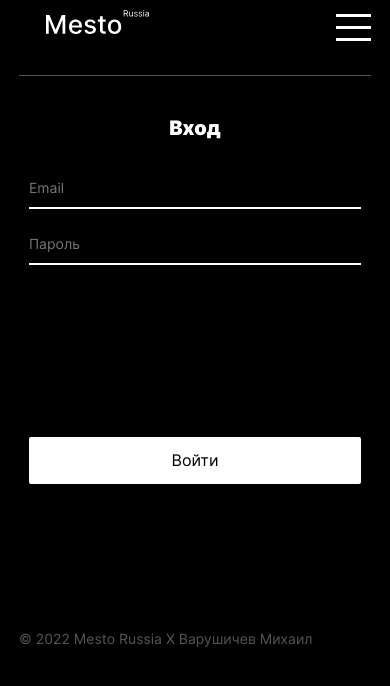
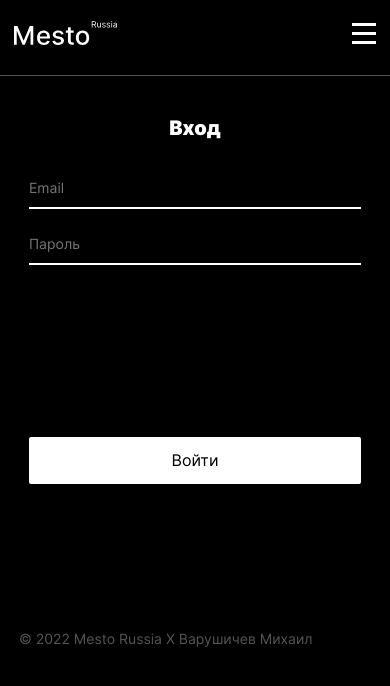
Before and after one commit to Mikeloangel/react-mesto-auth, a React (Create React App) app: page /sign-in in a window 390 px wide. Shown: the top 686 px of the page. Built offline with nearby package versions, Linux system fonts and the light colour scheme; no server answers.

Commit message:
feat: css adaptive for header on mobile

```diff
--- /dev/null
+++ b/src/blocks/section-header/__bar/section-header__bar.css
@@ -0,0 +1,11 @@
+.section-header__bar {
+  width: 100%;
+  display: flex;
+  justify-content: space-between;
+}
+
+@media screen and (max-width:555px) {
+  .section-header__bar{
+    padding: 10px 0 0 0;
+  }
+}
--- /dev/null
+++ b/src/blocks/section-header/__burger-stripe/section-header__burger-stripe.css
@@ -0,0 +1,37 @@
+.section-header__burger-stripe,
+.section-header__burger-stripe::after,
+.section-header__burger-stripe::before {
+  --color: var(--coloron-primary, #fff);
+  --transition: var(--hover-transition);
+
+  position: absolute;
+  top: 2px;
+  left: 0;
+  width: 100%;
+  height: 3px;
+  background-color: var(--color);
+
+  transition: var(--transition);
+}
+
+.section-header__burger-stripe::after {
+  content: '';
+  top: 9px;
+}
+
+.section-header__burger-stripe::before {
+  content: '';
+  top: 18px;
+}
+
+.section-header__burger_open .section-header__burger-stripe {
+  transform: rotate(45deg) translate(7px, 9px);
+}
+
+.section-header__burger_open .section-header__burger-stripe::after {
+  transform: rotate(-90deg) translate(10px, 0px)
+}
+
+.section-header__burger_open .section-header__burger-stripe::before {
+  transform: scaleX(0) translate(0px, -24px) rotate(-45deg);
+}
--- /dev/null
+++ b/src/blocks/section-header/__burger/section-header__burger.css
@@ -0,0 +1,16 @@
+.section-header__burger {
+  width: 24px;
+  height: 24px;
+  position: relative;
+  margin-right: 14px;
+
+  cursor: pointer;
+
+  visibility: hidden;
+}
+
+@media screen and (max-width:555px){
+  .section-header__burger {
+    visibility: visible;
+  }
+}
--- a/src/blocks/section-header/__link_shaded/section-header__link_shaded.css
+++ b/src/blocks/section-header/__link_shaded/section-header__link_shaded.css
@@ -2,3 +2,9 @@
   --color: var(--coloron-primary-low, #ccc);
   color: var(--color);
 }
+
+@media screen and (max-width:555px) {
+  .section-header__link_shaded{
+    font-size: 18px;
+  }
+}
--- a/src/blocks/section-header/__logo/section-header__logo.css
+++ b/src/blocks/section-header/__logo/section-header__logo.css
@@ -9,6 +9,6 @@
 @media screen and (max-width:425px) {
     .section-header__logo{
         min-height: 24px;
-        margin-left: 27px;
+        margin-left: 14px;
     }
 }
--- /dev/null
+++ b/src/blocks/section-header/__nav/section-header__nav.css
@@ -0,0 +1,15 @@
+.section-header__nav {
+  display: flex;
+  gap: 24px;
+  align-items: baseline;
+}
+
+@media screen and (max-width:555px) {
+  .section-header__nav {
+    display: flex;
+    justify-content: center;
+    align-items: center;
+    flex-direction: column;
+    gap: 20px;
+  }
+}
--- /dev/null
+++ b/src/blocks/section-header/__service/_open/section-header__service_open.css
@@ -0,0 +1,5 @@
+@media screen and (max-width:555px){
+  .section-header__service_open {
+    margin-top: 0;
+  }
+}
--- a/src/blocks/section-header/__service/section-header__service.css
+++ b/src/blocks/section-header/__service/section-header__service.css
@@ -1,5 +1,15 @@
-.section-header__service{
-  /* display: flex;
-  gap: 24px;
-  align-items: baseline; */
+@media screen and (max-width:555px) {
+  .section-header__service {
+    --border-color: var(--coloron-primary-low);
+
+    width: 100%;
+    border-bottom: 1px solid var(--border-color);
+    padding: 0 0 40px 0;
+
+    flex-direction: column;
+    align-items: center;
+
+    margin-top: -1000px;
+    transition: all 600ms ease-in-out;
+  }
 }
--- a/src/blocks/section-header/section-header.css
+++ b/src/blocks/section-header/section-header.css
@@ -1,4 +1,8 @@
 .section-header {
+  width: min(880px, calc(100% - 100px));
+  margin: 0 auto;
+  box-sizing: border-box;
+
   --border-color: var(--coloron-primary-low, #000);
 
   padding-top: 45px;
@@ -11,3 +15,32 @@
   align-items: center;
   gap: 20px;
 }
+
+
+@media screen and (max-width: 1024px) {
+  .section-header {
+    width: calc(100% - 20vw);
+  }
+}
+
+
+@media screen and (max-width: 760px) {
+  .section-header {
+    width: calc(100% - 15vw);
+  }
+}
+
+@media screen and (max-width:555px) {
+  .section-header {
+    flex-direction: column-reverse;
+    max-width: 100%;
+  }
+}
+
+
+@media screen and (max-width: 425px) {
+  .section-header {
+    /* width: calc(100% - 38px); */
+    width: 100%;
+  }
+}
--- a/src/blocks/section/section.css
+++ b/src/blocks/section/section.css
@@ -1,25 +1,26 @@
-.section{
-    width: min(880px, calc(100% - 400px));
+.section {
+  /* width: min(880px, calc(100% - 400px)); */
+  width: min(880px, calc(100% - 100px));
   margin: 0 auto;
   padding: 0;
   box-sizing: border-box;
 }
 
 @media screen and (max-width: 1024px) {
-    .section{
+  .section {
     width: calc(100% - 20vw);
   }
 }
 
 @media screen and (max-width: 760px) {
-    .section{
+  .section {
     width: calc(100% - 15vw);
   }
 }
 
 
 @media screen and (max-width: 425px) {
-    .section{
+  .section {
     width: calc(100% - 38px);
   }
 }
--- a/src/components/Header.js
+++ b/src/components/Header.js
@@ -12,7 +12,7 @@ function Header() {
   const handleMenuClose = () => setIsMenuOpen(false);
 
   return (
-    <header className="section section-header" onMouseLeave={handleMenuClose}>
+    <header className="section-header" onMouseLeave={handleMenuClose}>
       <div className="section-header__bar">
         <Link to={'/'} className="section-header__logo-link">
           <div className="section-header__logo"></div>
--- a/src/index.css
+++ b/src/index.css
@@ -58,6 +58,12 @@
 @import url(./blocks/section-header/__logo-link/section-header__logo-link.css);
 @import url(./blocks/section-header/__link_shaded/section-header__link_shaded.css);
 
+@import url(./blocks/section-header/__nav/section-header__nav.css);
+@import url(./blocks/section-header/__bar/section-header__bar.css);
+@import url(./blocks/section-header/__burger/section-header__burger.css);
+@import url(./blocks/section-header/__burger-stripe/section-header__burger-stripe.css);
+@import url(./blocks/section-header/__service/_open/section-header__service_open.css);
+
 /*   SECTION: USER INFO*/
 @import url(./blocks/section-user/section-user.css);
 @import url(./blocks/section-user/__pic-container/section-user__pic-container.css);
@@ -97,101 +103,3 @@
 @import url(./blocks/section-spinner/__image/section-spinner__image.css);
 
 /* * {outline: 1px dashed #a66;} */
-
-.section-header__nav {
-  display: flex;
-  gap: 24px;
-  align-items: baseline;
-}
-
-.section-header__bar {
-  width: 100%;
-  display: flex;
-  justify-content: space-between;
-}
-
-.section-header__burger {
-  width: 35px;
-  height: 35px;
-  position: relative;
-
-  cursor: pointer;
-
-  visibility: hidden;
-}
-
-.section-header__burger-stripe,
-.section-header__burger-stripe::after,
-.section-header__burger-stripe::before {
-  --color: var(--coloron-primary, #fff);
-  --transition: var(--hover-transition);
-
-  position: absolute;
-  top: 4px;
-  left: 0;
-  width: 100%;
-  height: 3px;
-  background-color: var(--color);
-
-  transition: var(--transition);
-}
-
-.section-header__burger-stripe::after {
-  content: '';
-  top: 12px;
-}
-
-.section-header__burger-stripe::before {
-  content: '';
-  top: 24px;
-}
-
-.section-header__burger_open .section-header__burger-stripe {
-  transform: rotate(45deg) translate(7px, 9px);
-}
-
-.section-header__burger_open .section-header__burger-stripe::after {
-  transform: rotate(-90deg) translate(12px, 1px)
-}
-
-.section-header__burger_open .section-header__burger-stripe::before {
-  transform: scaleX(0) translate(0px, -24px) rotate(-45deg);
-}
-
-@media screen and (max-width:555px) {
-  .section-header {
-    flex-direction: column-reverse;
-  }
-
-  .section-header__service {
-    --border-color: var(--coloron-primary-low);
-
-    width: 100%;
-    border-bottom: 1px solid var(--border-color);
-    padding: 40px 0;
-
-    flex-direction: column;
-    align-items: center;
-  }
-
-  .section-header__burger {
-    visibility: visible;
-  }
-
-  .section-header__nav {
-    display: flex;
-    justify-content: center;
-    align-items: center;
-    flex-direction: column;
-    gap: 20px;
-  }
-
-  .section-header__service {
-    margin-top: -1000px;
-    transition: all 600ms ease-in-out;
-  }
-
-  .section-header__service_open {
-    margin-top: 0;
-  }
-}
```
Lines whose indentation alone changed are shown as unchanged.
